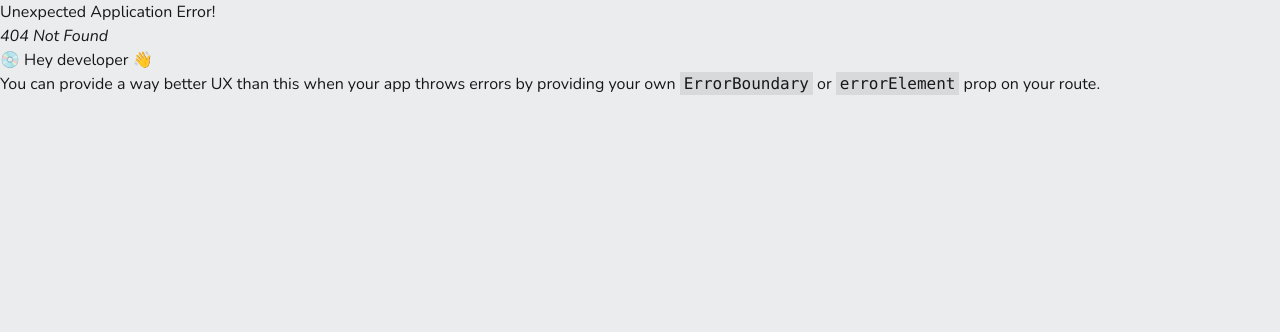
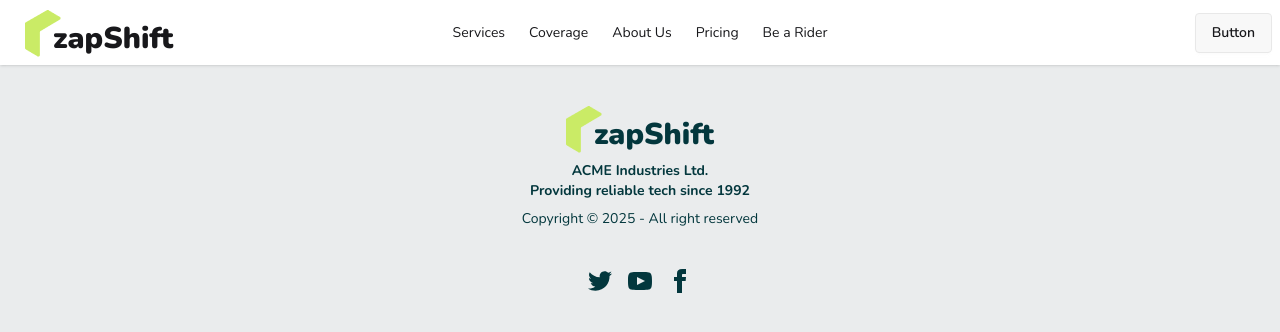
Before and after one commit to farhanarexa/Zap-Shift-Frontend, a React (Vite) app: page /about in a window 1280 px wide. Before the commit this address had no page. Shown: the top 332 px of the page. Built offline with nearby package versions, Linux system fonts and the light colour scheme.

Commit message:
coverage and about component created and route setup done

```diff
--- a/src/Components/Common/Navbar.jsx
+++ b/src/Components/Common/Navbar.jsx
@@ -5,9 +5,9 @@ import { NavLink } from 'react-router';
 const Navbar = () => {
     const links = <>
         <li><NavLink to=''>Services</NavLink></li>
-        <li><NavLink to=''>Coverage</NavLink></li>
-        <li><NavLink to=''>About Us </NavLink></li>
-        <li><NavLink to=''>Pricing</NavLink></li>
+        <li><NavLink to='/coverage'>Coverage</NavLink></li>
+        <li><NavLink to='/about'>About Us </NavLink></li>
+        <li><NavLink to='/pricing'>Pricing</NavLink></li>
         <li><NavLink to=''>Be a Rider</NavLink></li>
 
     </>
--- /dev/null
+++ b/src/Pages/AboutUs/AboutUs.jsx
@@ -0,0 +1,11 @@
+import React from 'react';
+
+const AboutUs = () => {
+    return (
+        <div>
+
+        </div>
+    );
+};
+
+export default AboutUs;
--- a/src/Routes/router.jsx
+++ b/src/Routes/router.jsx
@@ -1,6 +1,8 @@
 import { createBrowserRouter } from "react-router";
 import Root from "../Layout/Root";
 import Home from "../Pages/Home/Home";
+import Coverage from "../Pages/Coverage/Coverage";
+import AboutUs from "../Pages/AboutUs/AboutUs";
 
 export const router = createBrowserRouter([
   {
@@ -11,6 +13,15 @@ export const router = createBrowserRouter([
         index: true,
         Component: Home,
       },
+      {
+        path: "coverage",
+        Component: Coverage,
+      },
+      {
+        path: "about",
+        Component: AboutUs,
+      },
+
 
     ],
   },
```
